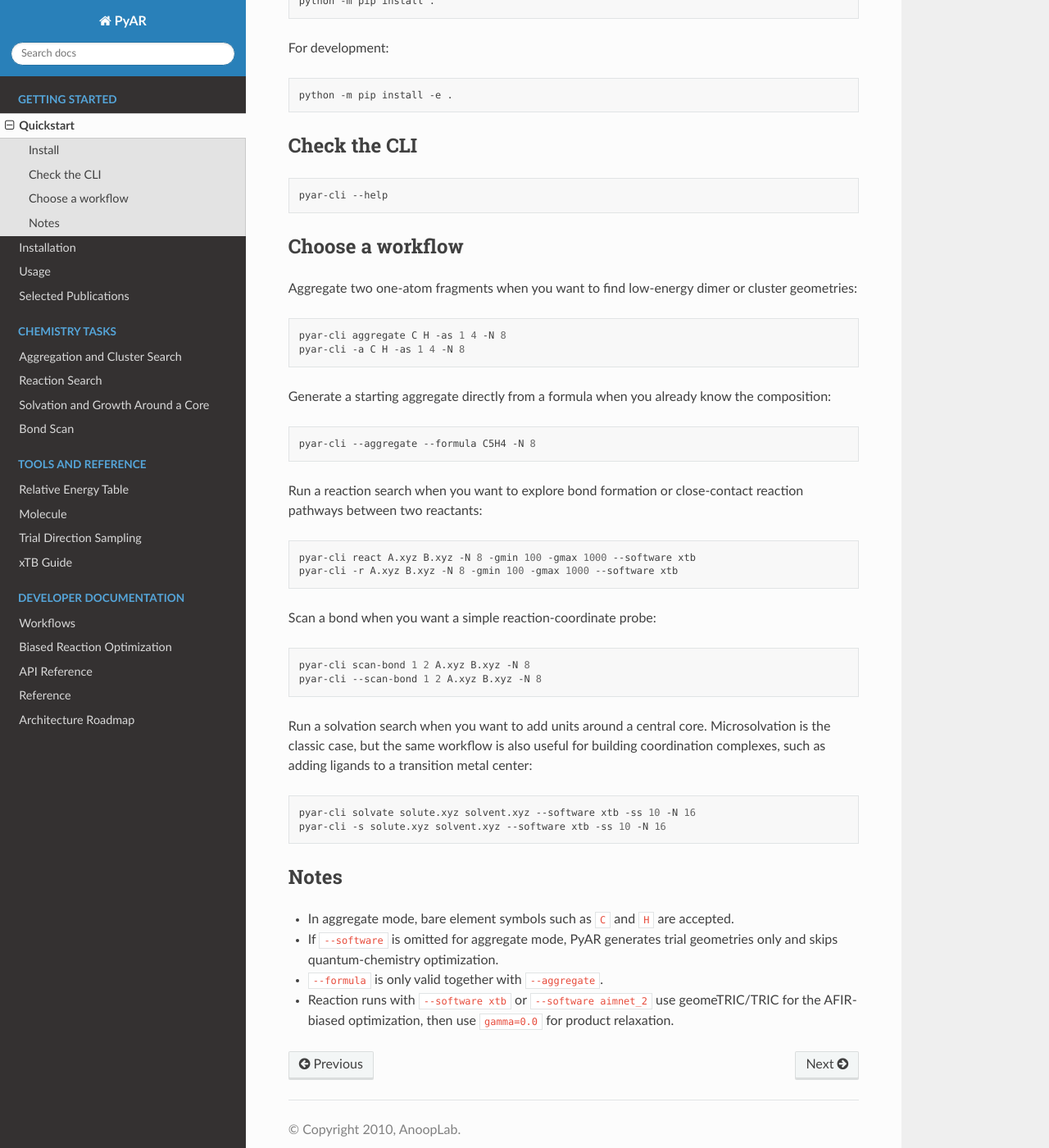
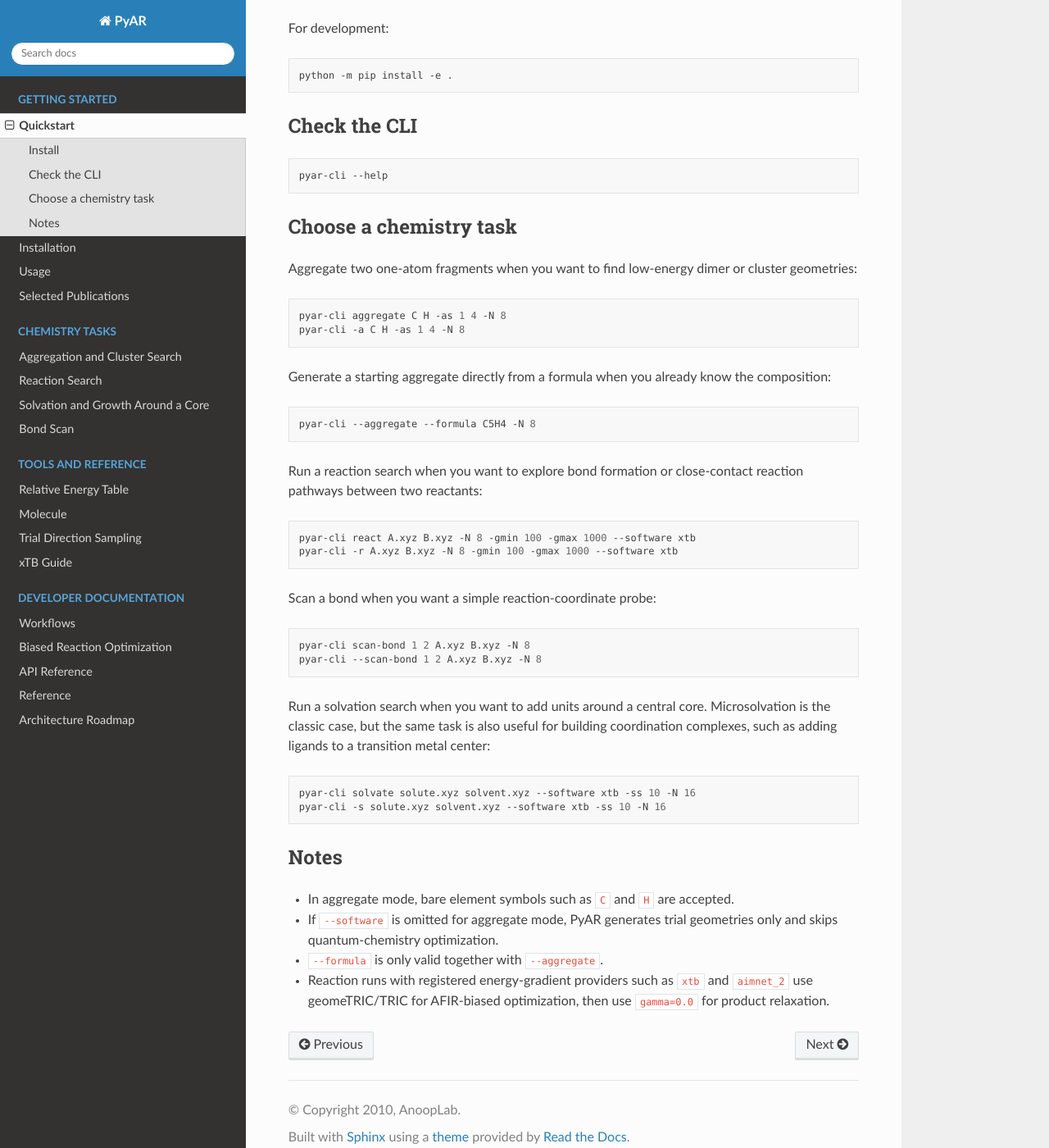
Before and after one commit to anooplab/pyar, a Sphinx documentation site: the page built from docs/quickstart.rst, in a window 1280 px wide and 1400 px high, scrolled down 601 px. Shown: the whole window at 82% size. Built offline with Sphinx 7.4.7 and the Read the Docs theme 3.1.0, drawn with Linux system fonts in a browser that asks for light colours; some of the changed text lies outside the part shown.

Commit message:
Use chemistry-task wording in quickstart

```diff
--- a/docs/quickstart.rst
+++ b/docs/quickstart.rst
@@ -37,8 +37,8 @@
 
    pyar-cli --help
 
-Choose a workflow
------------------
+Choose a chemistry task
+-----------------------
 
 Aggregate two one-atom fragments when you want to find low-energy dimer or
 cluster geometries:
@@ -71,7 +71,7 @@
    pyar-cli --scan-bond 1 2 A.xyz B.xyz -N 8
 
 Run a solvation search when you want to add units around a central core.
-Microsolvation is the classic case, but the same workflow is also useful for
+Microsolvation is the classic case, but the same task is also useful for
 building coordination complexes, such as adding ligands to a transition metal
 center:
 
@@ -87,6 +87,6 @@
 * If ``--software`` is omitted for aggregate mode, PyAR generates trial
   geometries only and skips quantum-chemistry optimization.
 * ``--formula`` is only valid together with ``--aggregate``.
-* Reaction runs with ``--software xtb`` or ``--software aimnet_2`` use
-  geomeTRIC/TRIC for the AFIR-biased optimization, then use ``gamma=0.0`` for
-  product relaxation.
+* Reaction runs with registered energy-gradient providers such as ``xtb`` and
+  ``aimnet_2`` use geomeTRIC/TRIC for AFIR-biased optimization, then use
+  ``gamma=0.0`` for product relaxation.
```
Also changed, not shown: other parts of docs/quickstart.rst (+2 -2 lines).
